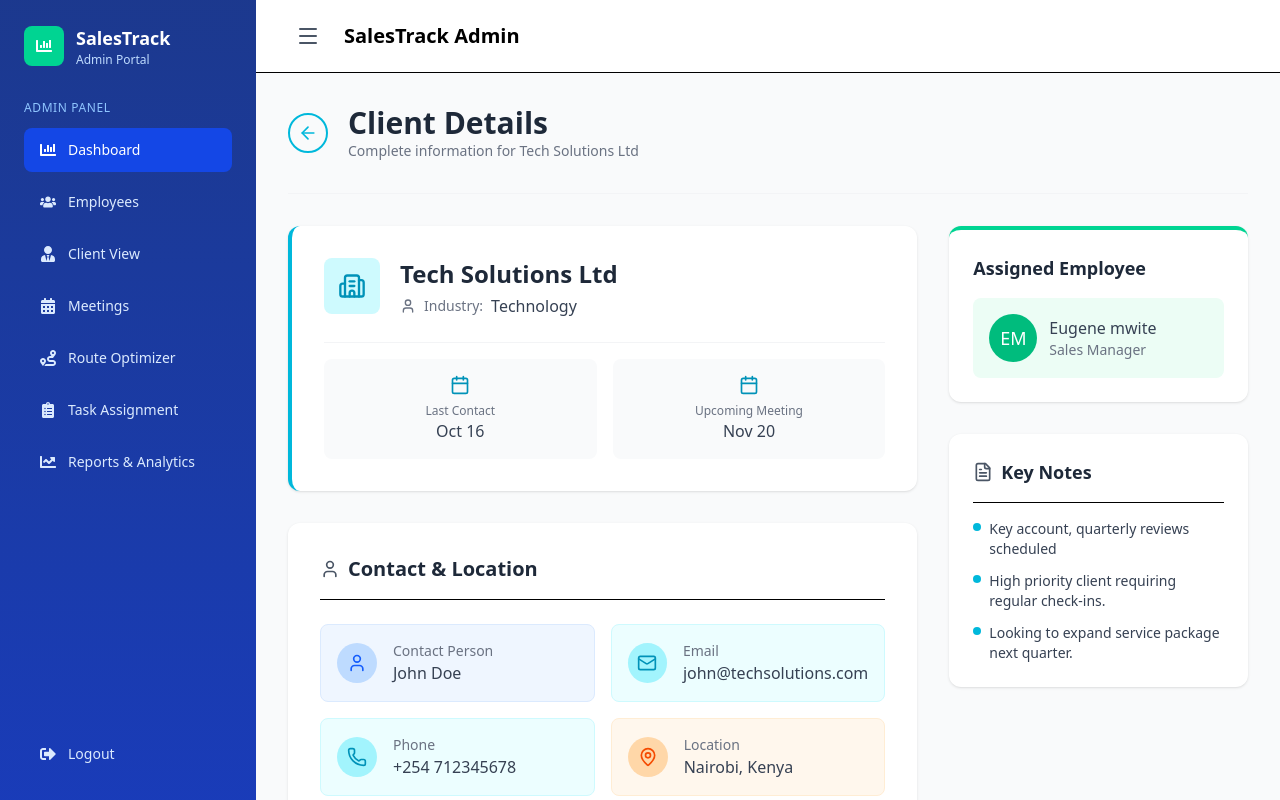
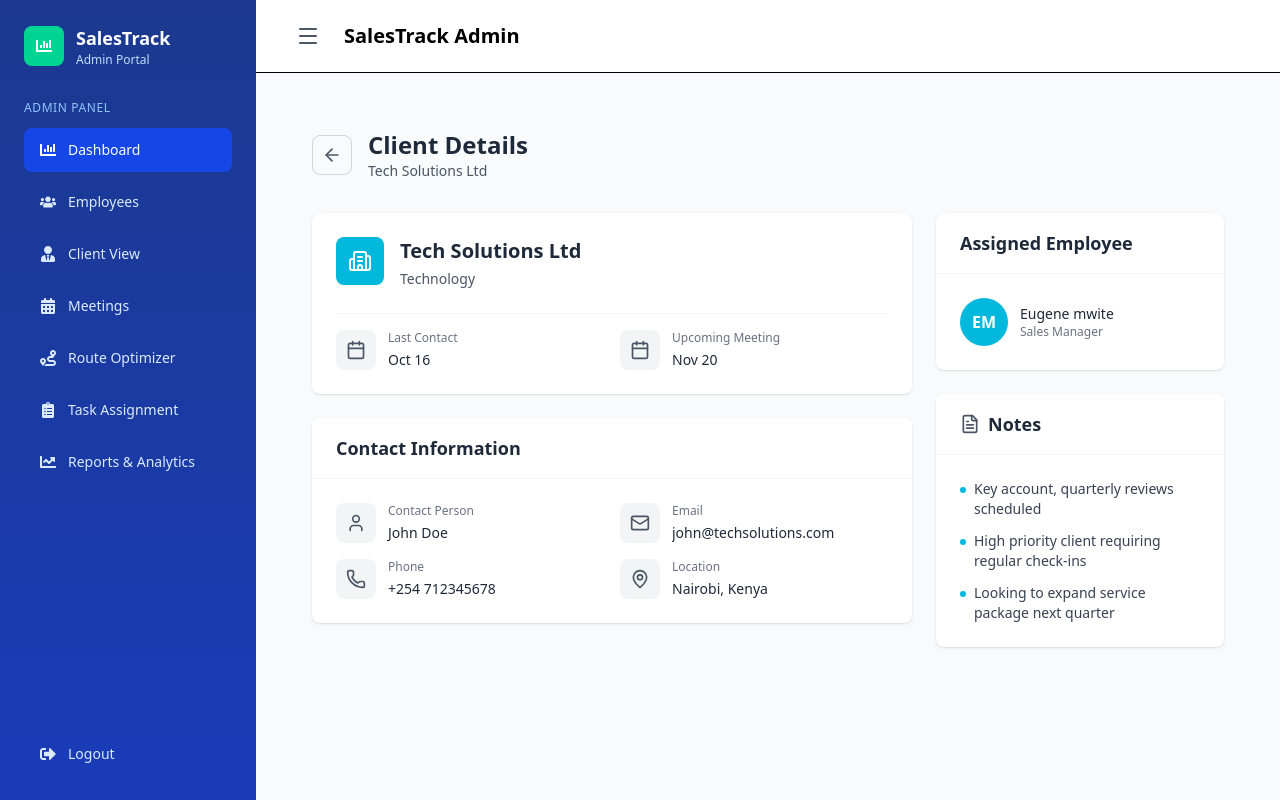
Before and after one commit to codexLante/KPM-salesTrack-Frontend, a React (Vite) app in the folder KPM SalesTrack/: page /admin/clients/1 in a window 1280 px wide. Built offline with nearby package versions, Linux system fonts and the light colour scheme; sample sign-in values are in the browser's storage.

Commit message:
restyled the employee table, client details page and employee details page

```diff
--- a/KPM SalesTrack/src/ADMIN/components/ClientDetails.jsx
+++ b/KPM SalesTrack/src/ADMIN/components/ClientDetails.jsx
@@ -1,162 +1,169 @@
 import { ArrowLeft, Building2, User, Mail, Phone, MapPin, Calendar, FileText } from 'lucide-react';
 
 const ClientDetails = ({ client, onBack, employees }) => {
-
   const assignedEmployee = (employees || []).find(emp => emp.id === client.assignedTo);
 
   return (
-    <div className="animate-in fade-in slide-in-from-left-2 duration-300">
-
+    <div className="min-h-screen bg-gray-50 p-6">
+      <div className="max-w-7xl mx-auto">
         {/* Header with Back Button */}
-      <div className="flex items-center gap-5 pb-8 border-b border-gray-100 mb-8">
+        <div className="flex items-center gap-4 mb-8">
           <button
             onClick={onBack}
-          className="w-10 h-10 border-2 border-cyan-500 rounded-full flex items-center justify-center hover:bg-cyan-50 transition-colors duration-200"
+            className="w-10 h-10 border border-gray-300 rounded-lg flex items-center justify-center hover:bg-gray-100 transition-colors"
           >
-          <ArrowLeft className="w-5 h-5 text-cyan-500" />
+            <ArrowLeft className="w-5 h-5 text-gray-600" />
           </button>
           <div>
-          {/* Main Page Title - Use bold font for clear hierarchy */}
-          <h2 className="text-3xl font-bold text-gray-800">Client Details</h2>
-          <p className="text-sm text-gray-500">Complete information for {client.companyName}</p>
+            <h2 className="text-2xl font-bold text-gray-800">Client Details</h2>
+            <p className="text-sm text-gray-600">{client.companyName}</p>
           </div>
         </div>
 
-      <div className="grid grid-cols-1 lg:grid-cols-3 gap-8">
-        {/* Client Info & Contacts */}
-        <div className="lg:col-span-2 space-y-8">
+        <div className="grid grid-cols-1 lg:grid-cols-3 gap-6">
+          {/* Main Content - Left & Center */}
+          <div className="lg:col-span-2 space-y-6">
 
-          {/* Company Header Card */}
-          <div className="bg-white rounded-xl shadow-sm p-8 border-l-4 border-cyan-500">
-
-            {/* Company Info */}
-            <div className="flex items-start gap-5 mb-6">
-              <div className="w-14 h-14 bg-cyan-100 rounded-lg flex items-center justify-center text-cyan-600">
-                <Building2 className="w-7 h-7" />
+            {/* Company Overview Card */}
+            <div className="bg-white rounded-lg shadow-sm p-6">
+              <div className="flex items-start gap-4 mb-6">
+                <div className="w-12 h-12 bg-cyan-500 rounded-lg flex items-center justify-center text-white flex-shrink-0">
+                  <Building2 className="w-6 h-6" />
                 </div>
-              <div>
-                <h3 className="text-2xl font-bold text-gray-800 mb-1">{client.companyName}</h3>
-                <div className="flex items-center gap-2 text-gray-500">
-                  <User className="w-4 h-4" />
-
-                  <span className="text-sm">Industry:</span>
-                  <span className="font-medium text-gray-700">{client.industry}</span>
-                </div>
+                <div className="flex-1 min-w-0">
+                  <h3 className="text-xl font-bold text-gray-800 mb-1">{client.companyName}</h3>
+                  <p className="text-sm text-gray-600">{client.industry}</p>
                 </div>
               </div>
 
               {/* Date Info */}
               <div className="grid grid-cols-2 gap-4 pt-4 border-t border-gray-100">
-              <div className="text-center p-4 bg-gray-50 rounded-lg">
-                <Calendar className="w-5 h-5 mx-auto mb-2 text-cyan-600" />
-                <div className="text-xs text-gray-500">Last Contact</div>
-                {/* Value font is slightly lighter */}
-                <div className="font-medium text-gray-700">{client.lastContact || 'Oct 16'}</div>
+                <div className="flex items-start gap-3">
+                  <div className="w-10 h-10 bg-gray-100 rounded-lg flex items-center justify-center flex-shrink-0">
+                    <Calendar className="w-5 h-5 text-gray-600" />
                   </div>
-              <div className="text-center p-4 bg-gray-50 rounded-lg">
-                <Calendar className="w-5 h-5 mx-auto mb-2 text-cyan-600" />
-                <div className="text-xs text-gray-500">Upcoming Meeting</div>
-                {/* Value font is slightly lighter */}
-                <div className="font-medium text-gray-700">{client.upcomingMeeting || 'Nov 20'}</div>
+                  <div>
+                    <div className="text-xs text-gray-500 mb-1">Last Contact</div>
+                    <div className="text-sm font-medium text-gray-800">{client.lastContact || 'Oct 16, 2024'}</div>
+                  </div>
+                </div>
+                <div className="flex items-start gap-3">
+                  <div className="w-10 h-10 bg-gray-100 rounded-lg flex items-center justify-center flex-shrink-0">
+                    <Calendar className="w-5 h-5 text-gray-600" />
+                  </div>
+                  <div>
+                    <div className="text-xs text-gray-500 mb-1">Upcoming Meeting</div>
+                    <div className="text-sm font-medium text-gray-800">{client.upcomingMeeting || 'Nov 20, 2024'}</div>
+                  </div>
                 </div>
               </div>
             </div>
 
-          {/* Contact Information Section */}
-          <div className="bg-white rounded-xl shadow-sm p-8">
-            <div className="flex items-center gap-2 mb-6 border-b pb-4">
-              <User className="w-5 h-5 text-gray-600" />
-              <h3 className="text-xl font-bold text-gray-800">Contact & Location</h3>
+            {/* Contact Information */}
+            <div className="bg-white rounded-lg shadow-sm">
+              <div className="px-6 py-4 border-b border-gray-100">
+                <h3 className="text-lg font-semibold text-gray-800">Contact Information</h3>
               </div>
 
+              <div className="p-6">
                 <div className="grid grid-cols-1 sm:grid-cols-2 gap-4">
 
-              {/* Contact Person Card */}
-              <div className="p-4 rounded-lg border border-blue-100 bg-blue-50 flex items-center gap-4">
-                <div className="w-10 h-10 bg-blue-200 rounded-full flex items-center justify-center">
-                  <User className="w-5 h-5 text-blue-600" />
+                  {/* Contact Person */}
+                  <div className="flex items-start gap-3">
+                    <div className="w-10 h-10 bg-gray-100 rounded-lg flex items-center justify-center flex-shrink-0">
+                      <User className="w-5 h-5 text-gray-600" />
                     </div>
-                <div>
-                  <div className="text-sm text-gray-500">Contact Person</div>
-                  <div className="font-medium text-gray-700">{client.contactPerson}</div>
+                    <div className="flex-1 min-w-0">
+                      <div className="text-xs text-gray-500 mb-1">Contact Person</div>
+                      <div className="text-sm font-medium text-gray-800">{client.contactPerson}</div>
                     </div>
                   </div>
 
-              {/* Email Card */}
-              <div className="p-4 rounded-lg border border-cyan-100 bg-cyan-50 flex items-center gap-4">
-                <div className="w-10 h-10 bg-cyan-200 rounded-full flex items-center justify-center">
-                  <Mail className="w-5 h-5 text-cyan-600" />
+                  {/* Email */}
+                  <div className="flex items-start gap-3">
+                    <div className="w-10 h-10 bg-gray-100 rounded-lg flex items-center justify-center flex-shrink-0">
+                      <Mail className="w-5 h-5 text-gray-600" />
                     </div>
-                <div>
-                  <div className="text-sm text-gray-500">Email</div>
-                  <div className="font-medium text-gray-700">{client.email}</div>
+                    <div className="flex-1 min-w-0">
+                      <div className="text-xs text-gray-500 mb-1">Email</div>
+                      <div className="text-sm font-medium text-gray-800 truncate" title={client.email}>{client.email}</div>
                     </div>
                   </div>
 
-              {/* Phone Card */}
-              <div className="p-4 rounded-lg border border-cyan-100 bg-cyan-50 flex items-center gap-4">
-                <div className="w-10 h-10 bg-cyan-200 rounded-full flex items-center justify-center">
-                  <Phone className="w-5 h-5 text-cyan-600" />
+                  {/* Phone */}
+                  <div className="flex items-start gap-3">
+                    <div className="w-10 h-10 bg-gray-100 rounded-lg flex items-center justify-center flex-shrink-0">
+                      <Phone className="w-5 h-5 text-gray-600" />
                     </div>
-                <div>
-                  <div className="text-sm text-gray-500">Phone</div>
-                  <div className="font-medium text-gray-700">{client.phone}</div>
+                    <div className="flex-1 min-w-0">
+                      <div className="text-xs text-gray-500 mb-1">Phone</div>
+                      <div className="text-sm font-medium text-gray-800">{client.phone}</div>
                     </div>
                   </div>
 
-              {/* Location Card */}
-              <div className="p-4 rounded-lg border border-orange-100 bg-orange-50 flex items-center gap-4">
-                <div className="w-10 h-10 bg-orange-200 rounded-full flex items-center justify-center">
-                  <MapPin className="w-5 h-5 text-orange-600" />
+                  {/* Location */}
+                  <div className="flex items-start gap-3">
+                    <div className="w-10 h-10 bg-gray-100 rounded-lg flex items-center justify-center flex-shrink-0">
+                      <MapPin className="w-5 h-5 text-gray-600" />
                     </div>
-                <div>
-                  <div className="text-sm text-gray-500">Location</div>
-                  <div className="font-medium text-gray-700">{client.location}</div>
+                    <div className="flex-1 min-w-0">
+                      <div className="text-xs text-gray-500 mb-1">Location</div>
+                      <div className="text-sm font-medium text-gray-800">{client.location}</div>
+                    </div>
                   </div>
                 </div>
               </div>
             </div>
           </div>
 
-        {/* Assigned Employee & Notes */}
-        <div className="space-y-8">
+          {/* Sidebar - Right */}
+          <div className="space-y-6">
 
             {/* Assigned Employee Card */}
             {assignedEmployee && (
-            <div className="bg-white rounded-xl shadow-sm p-6 border-t-4 border-emerald-400">
-              <h3 className="text-lg font-bold text-gray-800 mb-4">Assigned Employee</h3>
-              <div className="flex items-center gap-3 p-4 bg-emerald-50 rounded-lg">
-                <div className="w-12 h-12 bg-emerald-500 rounded-full flex items-center justify-center text-white font-medium text-lg">
+              <div className="bg-white rounded-lg shadow-sm">
+                <div className="px-6 py-4 border-b border-gray-100">
+                  <h3 className="text-lg font-semibold text-gray-800">Assigned Employee</h3>
+                </div>
+                <div className="p-6">
+                  <div className="flex items-center gap-3">
+                    <div className="w-12 h-12 bg-cyan-500 rounded-full flex items-center justify-center text-white font-semibold flex-shrink-0">
                       {assignedEmployee.initials}
                     </div>
-                <div>
-                  <div className="font-medium text-gray-700">{assignedEmployee.name}</div>
-                  <div className="text-sm text-gray-500">{assignedEmployee.role}</div>
+                    <div className="flex-1 min-w-0">
+                      <div className="text-sm font-medium text-gray-800">{assignedEmployee.name}</div>
+                      <div className="text-xs text-gray-500">{assignedEmployee.role}</div>
+                    </div>
                   </div>
                 </div>
               </div>
             )}
 
             {/* Notes Card */}
-          <div className="bg-white rounded-xl shadow-sm p-6">
-            <div className="flex items-center gap-2 mb-4 border-b pb-4">
+            <div className="bg-white rounded-lg shadow-sm">
+              <div className="px-6 py-4 border-b border-gray-100">
+                <div className="flex items-center gap-2">
                   <FileText className="w-5 h-5 text-gray-600" />
-              <h3 className="text-lg font-bold text-gray-800">Key Notes</h3>
+                  <h3 className="text-lg font-semibold text-gray-800">Notes</h3>
                 </div>
+              </div>
+              <div className="p-6">
                 <ul className="space-y-3">
                   <li className="flex items-start gap-2">
-                <span className="w-2 h-2 mt-1 bg-cyan-500 rounded-full flex-shrink-0"></span>
+                    <span className="w-1.5 h-1.5 mt-2 bg-cyan-500 rounded-full flex-shrink-0"></span>
                     <span className="text-sm text-gray-700">Key account, quarterly reviews scheduled</span>
                   </li>
                   <li className="flex items-start gap-2">
-                <span className="w-2 h-2 mt-1 bg-cyan-500 rounded-full flex-shrink-0"></span>
-                <span className="text-sm text-gray-700">High priority client requiring regular check-ins.</span>
+                    <span className="w-1.5 h-1.5 mt-2 bg-cyan-500 rounded-full flex-shrink-0"></span>
+                    <span className="text-sm text-gray-700">High priority client requiring regular check-ins</span>
                   </li>
                   <li className="flex items-start gap-2">
-                <span className="w-2 h-2 mt-1 bg-cyan-500 rounded-full flex-shrink-0"></span>
-                <span className="text-sm text-gray-700">Looking to expand service package next quarter.</span>
+                    <span className="w-1.5 h-1.5 mt-2 bg-cyan-500 rounded-full flex-shrink-0"></span>
+                    <span className="text-sm text-gray-700">Looking to expand service package next quarter</span>
                   </li>
                 </ul>
+              </div>
+            </div>
           </div>
         </div>
       </div>
```
Also changed, not shown: KPM SalesTrack/src/ADMIN/components/EmployeeDetails.jsx (+80 -44 lines), KPM SalesTrack/src/ADMIN/components/EmployeeTable.jsx (+26 -22 lines). Lines whose indentation alone changed are shown as unchanged.
